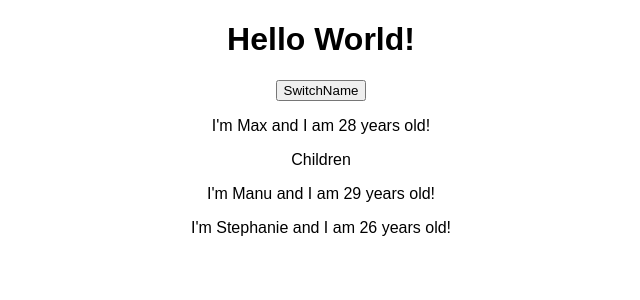
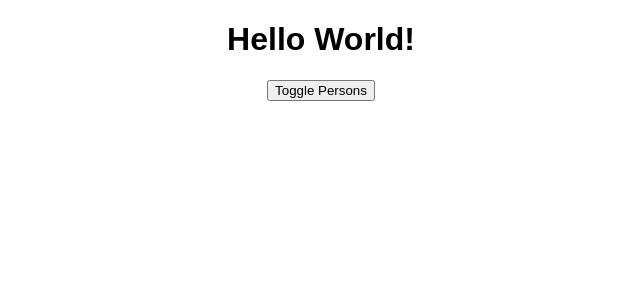
Before and after one commit to DiegoVeronezi/react-poc, a React (Create React App) app: page / in a window 1280 px wide. Shown: the top 300 px of the page, without its empty margins (319-959 px from the left). Built offline with nearby package versions, Linux system fonts and the light colour scheme.

Commit message:
feat: Toggle and bind

```diff
--- a/src/App.js
+++ b/src/App.js
@@ -9,7 +9,8 @@ const app = props => {
       { name: 'Manu', age: 29 },
       { name: 'Stephanie', age: 26 },
     ],
-    otherState: 'some other value'
+    otherState: 'some other value',
+    showPersons: false
   });
 
   const switchNameHandler = (Newname) => {
@@ -23,18 +24,43 @@ const app = props => {
     })
   }
 
-  console.log('->', personsState);
+  const nameChangedHandler = (event) => {
+    setPersonsState({
+      persons: [
+        { name: event.target.value, age: 29 },
+        { name: 'Manu', age: 30 },
+        { name: 'Stephanie', age: 27 },
+      ],
+      otherState: personsState.otherState
+    })
+  }
+
+  const togglePersonsHandler = () => {
+    const doesShow = personsState.showPersons;
+    setPersonsState({
+      persons: [
+        { name: 'Max', age: 28 },
+        { name: 'Manu', age: 29 },
+        { name: 'Stephanie', age: 26 },
+      ],
+      otherState: 'some other value',
+      showPersons: !doesShow
+    });
+  }
 
   return (
     <div className="App">
       <h1>Hello World!</h1>
-      <button onClick={() => switchNameHandler("Diego!")}>SwitchName</button>
-      <Person
-        name={personsState.persons[0].name}
-        age={personsState.persons[0].age}
-        click={() => switchNameHandler("Diego!")}>Children</Person>
-      <Person name={personsState.persons[1].name} age={personsState.persons[1].age} />
-      <Person name={personsState.persons[2].name} age={personsState.persons[2].age} />
+      <button onClick={togglePersonsHandler}>Toggle Persons</button>
+      {personsState.showPersons ? <div>
+        <Person
+          name={personsState.persons[0].name}
+          age={personsState.persons[0].age}
+          click={() => switchNameHandler("Diego!")}
+          changed={nameChangedHandler}>Children</Person>
+        <Person name={personsState.persons[1].name} age={personsState.persons[1].age} />
+        <Person name={personsState.persons[2].name} age={personsState.persons[2].age} />
+      </div> : null}
     </div>
   );
 }
--- /dev/null
+++ b/src/Person/Person.css
@@ -0,0 +1,8 @@
+.Person {
+  width: 60%;
+  margin: 16px auto;
+  border: 1px solid #eee;
+  box-shadow: 0 2px 3px #ccc;
+  padding: 16px;
+  text-align: center;
+}
--- a/src/Person/Person.js
+++ b/src/Person/Person.js
@@ -1,10 +1,12 @@
 import React from 'react';
+import './Person.css';
 
 const person = (props) => {
   return (
-    <div>
+    <div className="Person">
       <p onClick={props.click}>I'm {props.name} and I am {props.age} years old!</p>
       <p>{props.children}</p>
+      <input type="text" onChange={props.changed} value={props.name} />
     </div>
   )
 };
```
